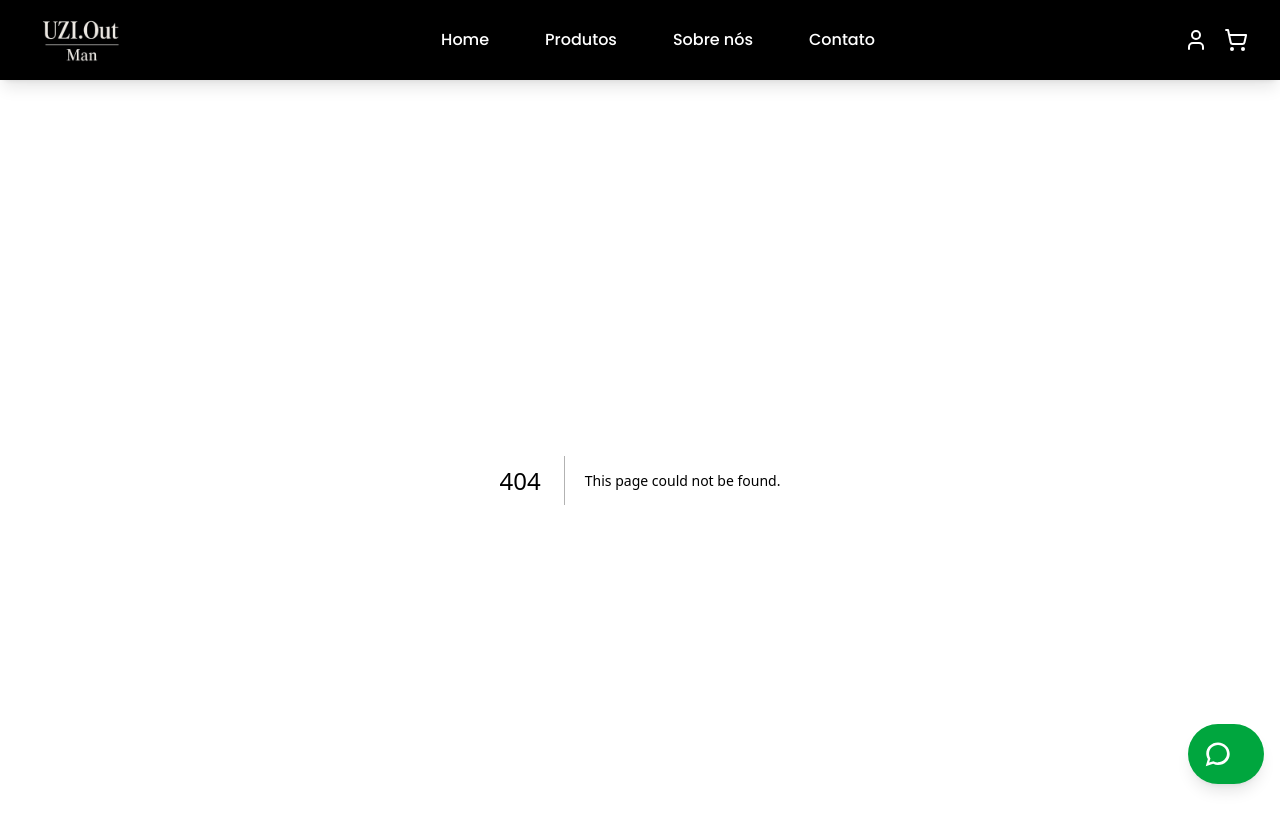
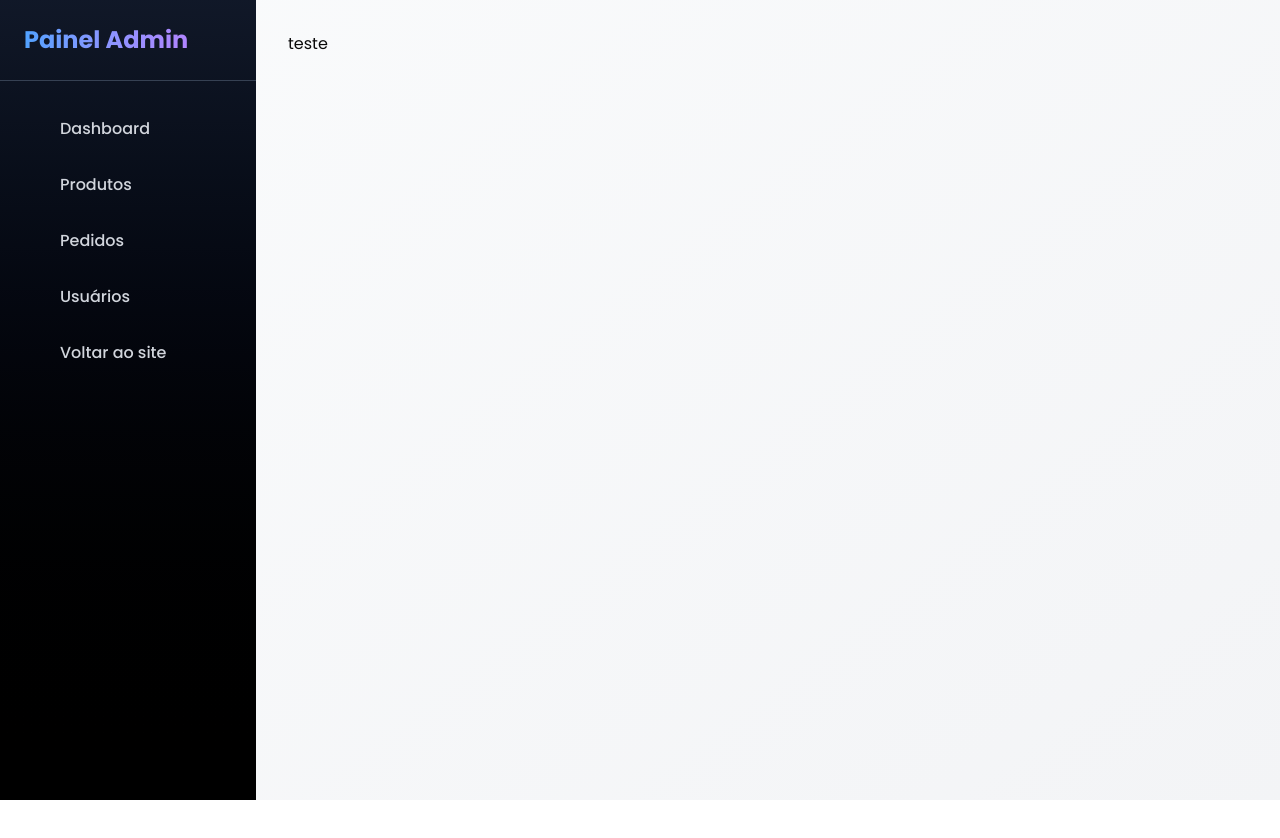
Before and after one commit to Muriiloo/ecommerce-tio, a Next.js app: page /admin/dashboard in a window 1280 px wide. Before the commit this address had no page. Shown: the top 838 px of the page. After the commit the page ends 800 px from the top, so only its background shows below. Built offline with nearby package versions, Linux system fonts and the light colour scheme.

Commit message:
feat: add Painel Admin

```diff
--- /dev/null
+++ b/src/app/admin/dashboard/page.tsx
@@ -0,0 +1,5 @@
+const Dashboard = () => {
+  return <h1>teste</h1>;
+};
+
+export default Dashboard;
--- /dev/null
+++ b/src/app/admin/layout.tsx
@@ -0,0 +1,63 @@
+import { ReactNode } from "react";
+import Link from "next/link";
+
+export default function AdminLayout({ children }: { children: ReactNode }) {
+  return (
+    <div className="min-h-screen flex bg-gray-100">
+      <aside className="w-64 bg-gradient-to-b from-gray-900 to-black text-white shadow-xl">
+        <div className="p-6 border-b border-gray-700">
+          <h2 className="text-2xl font-bold bg-gradient-to-r from-blue-400 to-purple-400 bg-clip-text text-transparent">
+            Painel Admin
+          </h2>
+        </div>
+
+        <nav className="p-6">
+          <div className="space-y-2">
+            <Link
+              href="/admin/dashboard"
+              className="flex items-center px-4 py-3 rounded-lg text-gray-300 hover:text-white hover:bg-gray-700/50 transition-all duration-200 font-medium group"
+            >
+              <span className="w-2 h-2 bg-blue-400 rounded-full mr-3 opacity-0 group-hover:opacity-100 transition-opacity duration-200"></span>
+              Dashboard
+            </Link>
+
+            <Link
+              href="/admin/produtos"
+              className="flex items-center px-4 py-3 rounded-lg text-gray-300 hover:text-white hover:bg-gray-700/50 transition-all duration-200 font-medium group"
+            >
+              <span className="w-2 h-2 bg-green-400 rounded-full mr-3 opacity-0 group-hover:opacity-100 transition-opacity duration-200"></span>
+              Produtos
+            </Link>
+
+            <Link
+              href="/admin/pedidos"
+              className="flex items-center px-4 py-3 rounded-lg text-gray-300 hover:text-white hover:bg-gray-700/50 transition-all duration-200 font-medium group"
+            >
+              <span className="w-2 h-2 bg-orange-400 rounded-full mr-3 opacity-0 group-hover:opacity-100 transition-opacity duration-200"></span>
+              Pedidos
+            </Link>
+
+            <Link
+              href="/admin/usuarios"
+              className="flex items-center px-4 py-3 rounded-lg text-gray-300 hover:text-white hover:bg-gray-700/50 transition-all duration-200 font-medium group"
+            >
+              <span className="w-2 h-2 bg-purple-400 rounded-full mr-3 opacity-0 group-hover:opacity-100 transition-opacity duration-200"></span>
+              Usuários
+            </Link>
+            <Link
+              href="/"
+              className="flex items-center px-4 py-3 rounded-lg text-gray-300 hover:text-white hover:bg-gray-700/50 transition-all duration-200 font-medium group"
+            >
+              <span className="w-2 h-2 bg-red-400 rounded-full mr-3 opacity-0 group-hover:opacity-100 transition-opacity duration-200"></span>
+              Voltar ao site
+            </Link>
+          </div>
+        </nav>
+      </aside>
+
+      <main className="flex-1 p-8 bg-gradient-to-br from-gray-50 to-gray-100 overflow-auto">
+        <div className="max-w-7xl mx-auto">{children}</div>
+      </main>
+    </div>
+  );
+}
--- a/src/app/layout.tsx
+++ b/src/app/layout.tsx
@@ -1,30 +1,32 @@
-import type { Metadata } from "next";
+"use client";
+
 import { Poppins } from "next/font/google";
 import "./globals.css";
 import WhatsappButton from "@/components/whatsappButton";
 import Header from "@/components/header";
+import Footer from "@/components/footer";
+import { usePathname } from "next/navigation";
 
 const poppins = Poppins({
   weight: ["100", "200", "300", "400", "500", "600", "700", "800", "900"],
   subsets: ["latin"],
 });
 
-export const metadata: Metadata = {
-  title: "Create Next App",
-  description: "Generated by create next app",
-};
-
 export default function RootLayout({
   children,
 }: Readonly<{
   children: React.ReactNode;
 }>) {
+  const pathname = usePathname();
+  const isAdmin = pathname.startsWith("/admin");
+
   return (
     <html lang="en">
       <body className={`${poppins.className} antialiased`}>
-        <WhatsappButton />
-        <Header />
+        {!isAdmin && <WhatsappButton />}
+        {!isAdmin && <Header />}
         {children}
+        {!isAdmin && <Footer />}
       </body>
     </html>
   );
```
